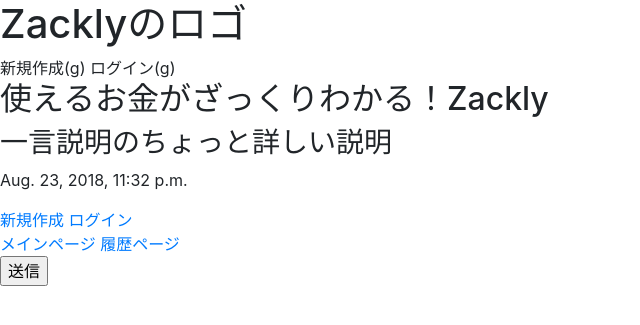
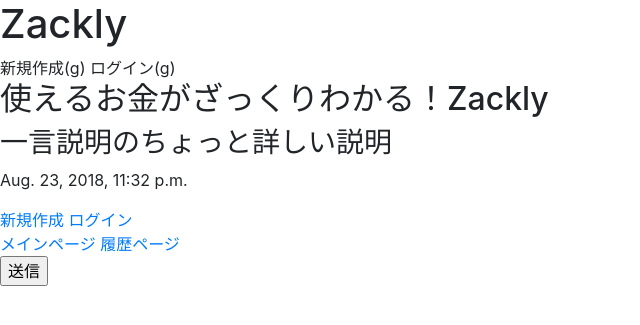
Before and after one commit to lightcheap/zackly, a Django app: page / in a window 1280 px wide. Shown: the top 325 px of the page, without its empty margins (0-640 px from the left). Run offline with Django 3.2, Linux system fonts and the light colour scheme; some libraries are stand-ins or nearby versions.

Commit message:
I completely understand

```diff
--- a/zackly/zacklymain/templates/zacklymain/toppage.html
+++ b/zackly/zacklymain/templates/zacklymain/toppage.html
@@ -14,7 +14,7 @@
 <body>
     <!--トップページ-->
     <div>
-        <h1>Zacklyのロゴ</h1>
+        <h1>Zackly</h1>
         <a>新規作成(g)</a>
         <a>ログイン(g)</a>
     </div>
--- a/zackly/zacklymain/views.py
+++ b/zackly/zacklymain/views.py
@@ -21,10 +21,12 @@
 #　メインページ
 class main(View):
     def get(self, request, *args, **kwargs):
-        amountOfIncome = Income.objects.values('amountOfIncome')
-        sumOfAmount = Income.objects.aggregate(Sum('amountOfIncome')) # 収入の合計
-        sumOfFixed = FixedCost.objects.aggregate(Sum('amountOfFixedCost')) # 固定費の合計
-        sumOfSpFixed = SpFixedCost.objects.aggregate(Sum('amountOfSpFixedCost')) # 特別枠の合計
+        amountOfIncome = Income.objects.values_list('amountOfIncome',flat = True)
+        sumOfAmount = Income.objects.aggregate(sx = Sum('amountOfIncome'))
+        #sumOfAmount = Income.objects.aggregate(Sum('amountOfIncome')) # 収入の合計
+        sumOfFixed = FixedCost.objects.aggregate(sx = Sum('amountOfFixedCost')) # 固定費の合計
+        sumOfSpFixed = SpFixedCost.objects.aggregate(sx = Sum('amountOfSpFixedCost')) # 特別枠の合計
+
         d = {
             'month':datetime.now().month,
             'income': amountOfIncome,
```
Also changed, not shown: zackly/zacklymain/templates/zacklymain/main.html (+4 -4 lines).
